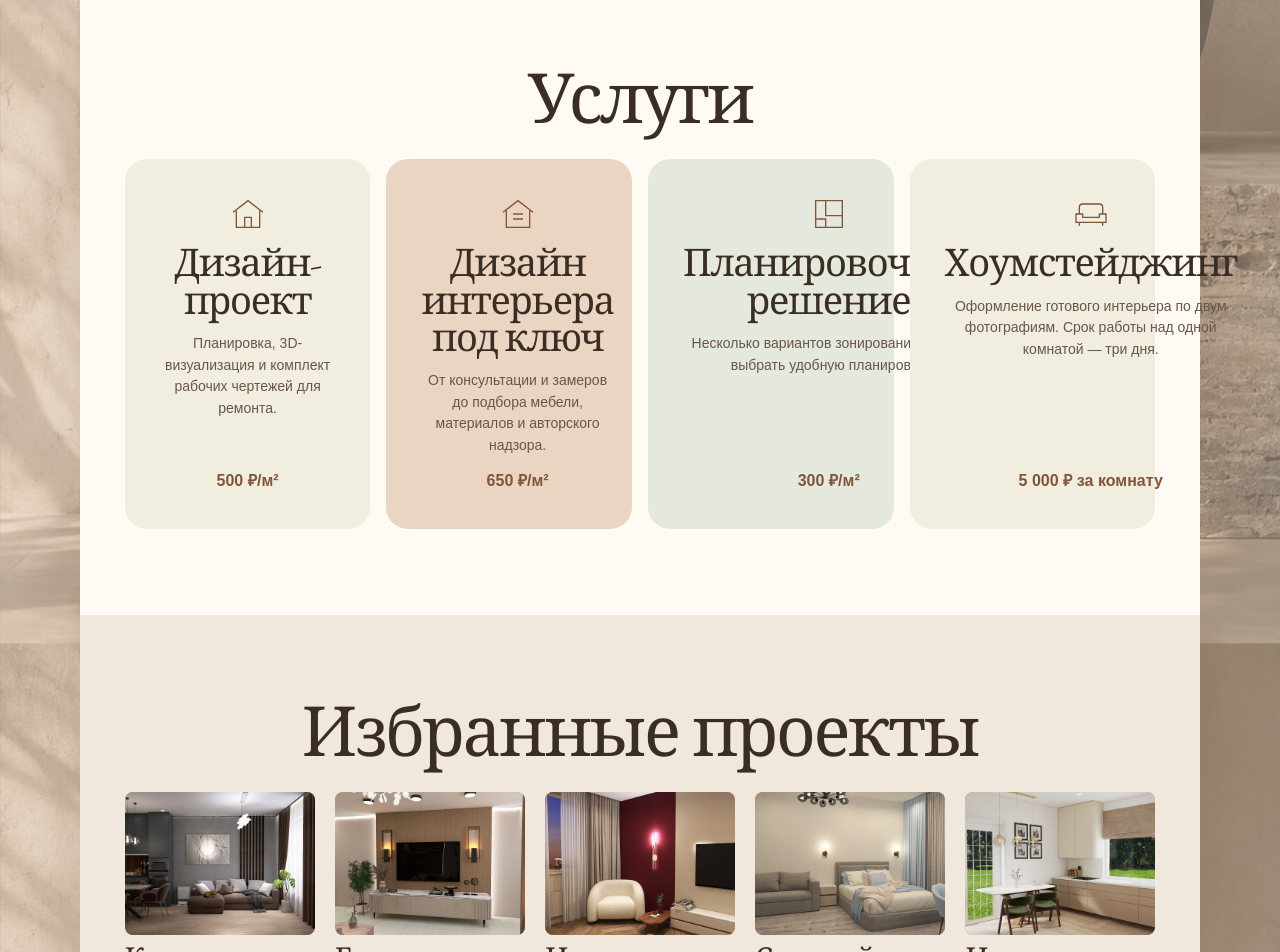
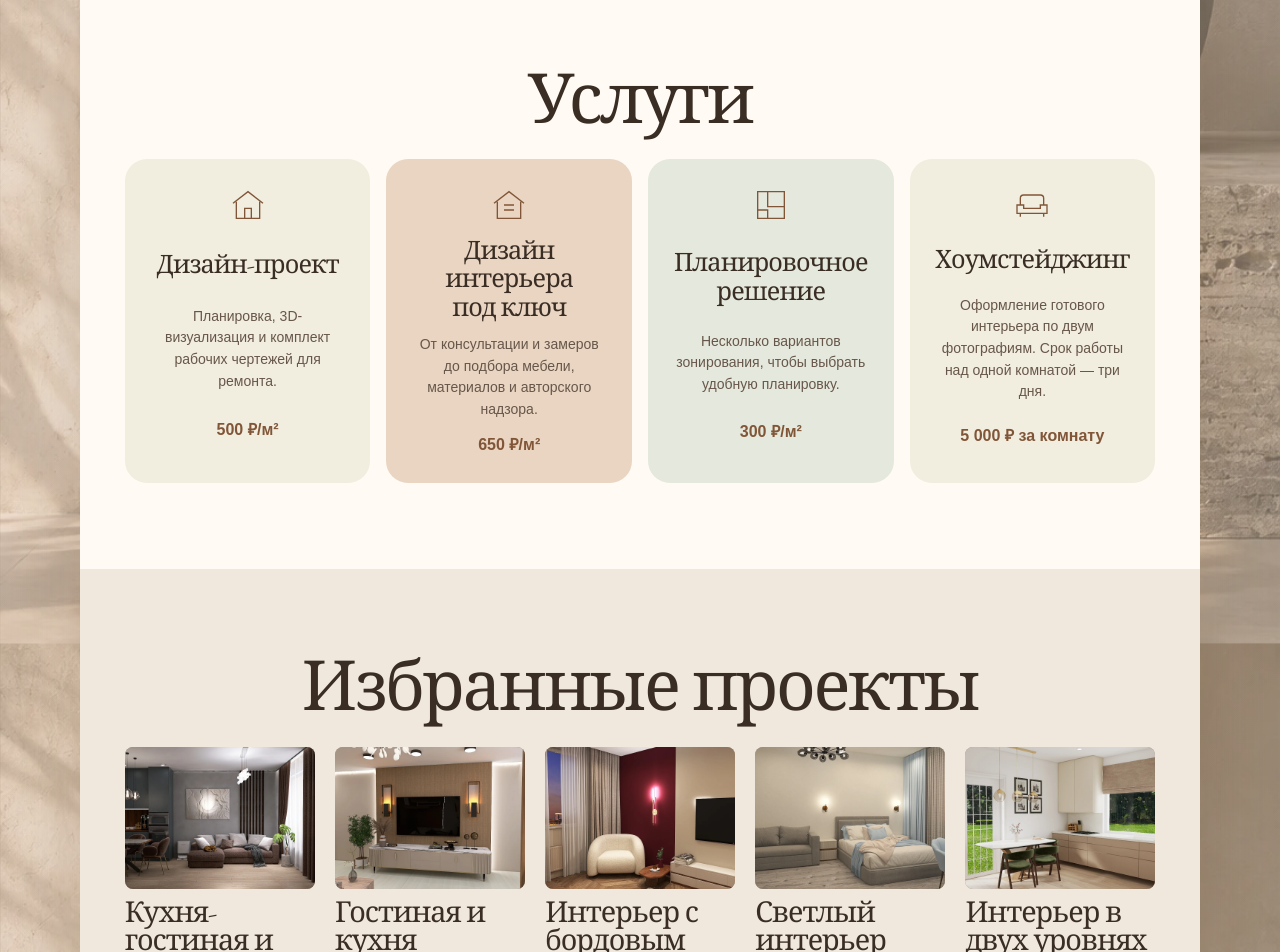
Before and after one commit to Wuchi702/artstudio, a Next.js app: page / in a window 1280 px wide. Shown: the part 956-1908 px from the top of the page. Built offline with nearby package versions, Linux system fonts and the light colour scheme; no server answers.

Commit message:
Keep service card labels inside their columns

```diff
--- a/app/stone.css
+++ b/app/stone.css
@@ -42,13 +42,15 @@ h1,h2,h3 { font-family: var(--display); font-weight: 500; letter-spacing: -.035e
 .studio-services,.studio-projects,.studio-bottom { padding: clamp(46px, 7vw, 86px) var(--edge); }
 .studio-services h2,.studio-projects h2,.studio-bottom h2 { font-size: clamp(42px, 5.4vw, 72px); margin-bottom: 24px; }
 .studio-services,.studio-projects { text-align: center; }
-.studio-service-grid { display:grid; grid-template-columns: repeat(3,minmax(0,1fr)); gap: 16px; }
-.studio-service-card { padding: clamp(17px, 3vw, 35px); border-radius: var(--stone-radius); background: #f1eddf; display: grid; gap: 12px; justify-items: center; transition: transform 220ms var(--ease); }
+.studio-service-grid { display:grid; grid-template-columns: repeat(4, minmax(0, 1fr)); gap: 16px; }
+.studio-service-card { padding: clamp(16px, 2vw, 28px); min-width: 0; container-type: inline-size; border-radius: var(--stone-radius); background: #f1eddf; display: grid; gap: 12px; justify-items: center; transition: transform 220ms var(--ease); }
 .studio-service-card:hover { transform: translateY(-4px); }
 .studio-service-card:nth-child(2) { background: #e9d5c2; }
 .studio-service-card:nth-child(3) { background: #e5e8dc; }
 .studio-service-card svg { color: var(--coffee); }
-.studio-service-card h3 { font-size: clamp(28px,3vw,38px); }
+.studio-service-card h3 { font-size: clamp(22px, 13cqi, 32px); line-height: 1.12; text-wrap: balance; }
+.studio-service-card > :is(h3, p, .service-price) { min-width: 0; max-width: 100%; overflow-wrap: anywhere; }
+.studio-service-card .service-price { white-space: normal; }
 .studio-service-card p { color: var(--muted); font-size: 14px; }
 .studio-projects { background: #f0e8dc; }
 .studio-project-grid {
@@ -106,12 +108,13 @@ h1,h2,h3 { font-family: var(--display); font-weight: 500; letter-spacing: -.035e
   .studio-bottom { grid-template-columns: 1fr; }
 }
 @media (max-width: 470px) {
-  .studio-service-grid { grid-template-columns: 1fr; }
   .studio-service-card { padding: 20px; }
 }
 
-.studio-service-grid { grid-template-columns: repeat(4, minmax(0, 1fr)); }
 .studio-service-card { grid-template-rows: auto auto 1fr auto; }
+@supports (grid-template-rows: subgrid) {
+  .studio-service-card { grid-row: span 4; grid-template-rows: subgrid; }
+}
 .service-price { color: var(--coffee); font-size: 1rem; font-weight: 650; white-space: nowrap; }
 .service-item summary .service-title { flex: 1; }
 .service-details { grid-template-columns: minmax(0, 1fr) minmax(190px, .52fr); gap: 24px 36px; }
@@ -123,7 +126,7 @@ h1,h2,h3 { font-family: var(--display); font-weight: 500; letter-spacing: -.035e
 .service-payment { align-self: start; padding: 20px; background: var(--surface); border-radius: 12px; }
 .service-payment li + li { margin-top: 6px; }
 .service-payment .text-link { margin-top: 12px; }
-@media (max-width: 900px) {
+@media (max-width: 980px) {
   .studio-service-grid { grid-template-columns: repeat(2, minmax(0, 1fr)); }
 }
 @media (max-width: 720px) {
```
